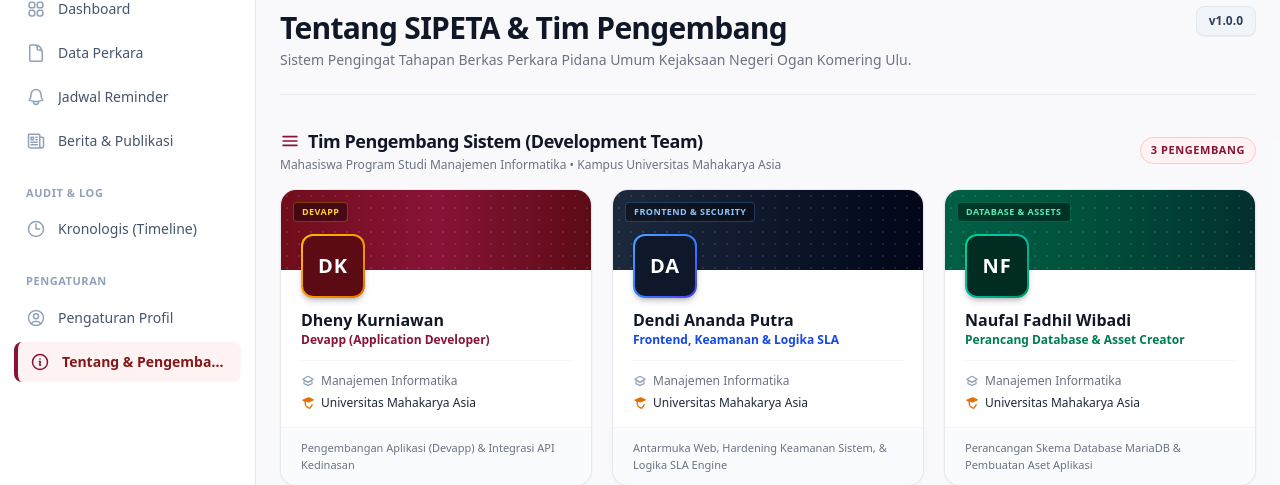
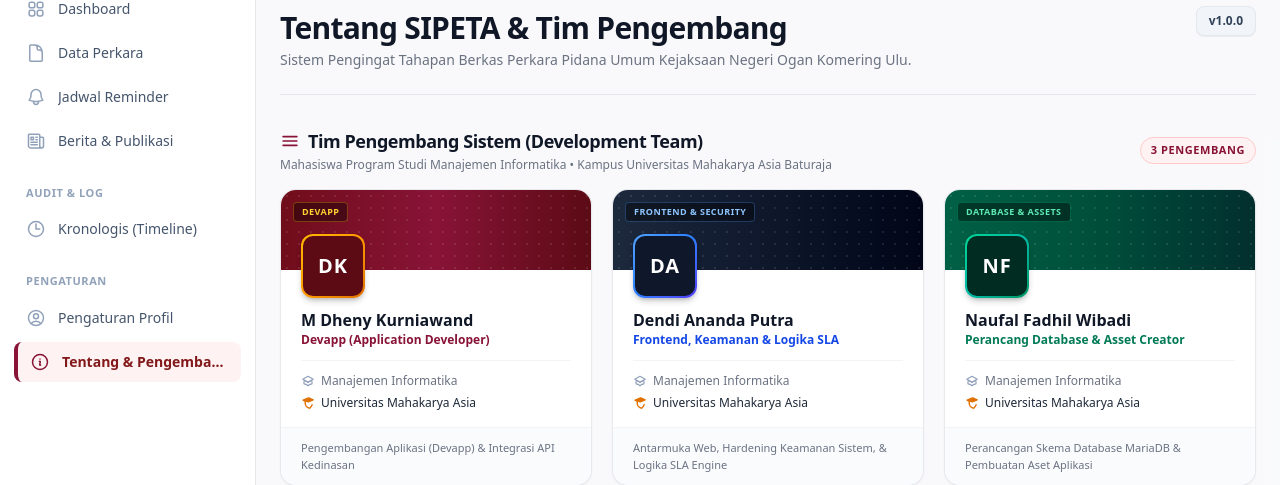
Before and after one commit to Fadhol1/sistem-reminder-kejaksaan, a Laravel app: page /tentang in a window 1280 px wide. Shown: the part 116-601 px from the top of the page. Run offline with Laravel 12, Linux system fonts and the light colour scheme; the visitor is signed in with stand-in values (Sample User, id 1); style sheets or scripts are compiled from the project's sources; some web fonts are replaced.

Commit message:
docs(ui): update developer information and campus name
Update the "About" page to reflect the correct campus location and
correct the name of the first developer.

```diff
--- a/resources/views/tentang.blade.php
+++ b/resources/views/tentang.blade.php
@@ -27,8 +27,8 @@
         </div>
 
         <!-- ========================================================
-             SEKSI 1: TIM PENGEMBANG (3 DEVELOPERS)
-            ======================================================== -->
+                             SEKSI 1: TIM PENGEMBANG (3 DEVELOPERS)
+                            ======================================================== -->
         <div class="space-y-4">
             <div class="flex items-center justify-between">
                 <div>
@@ -41,7 +41,7 @@
                         Tim Pengembang Sistem (Development Team)
                     </h2>
                     <p class="text-xs text-gray-500 mt-0.5">Mahasiswa Program Studi Manajemen Informatika &bull; Kampus
-                        Universitas Mahakarya Asia</p>
+                        Universitas Mahakarya Asia Baturaja</p>
                 </div>
                 <span
                     class="hidden sm:inline-flex text-[11px] font-bold text-[#881337] bg-red-50 border border-red-200 px-2.5 py-1 rounded-full uppercase tracking-wider">
@@ -51,7 +51,7 @@
 
             <div class="grid grid-cols-1 md:grid-cols-3 gap-5">
 
-                <!-- PENGEMBANG 1: Dheny Kurniawan -->
+                <!-- PENGEMBANG 1:M Dheny Kurniawand -->
                 <div
                     class="bg-white rounded-2xl border border-gray-200/90 shadow-xs hover:shadow-md transition-shadow overflow-hidden flex flex-col justify-between">
                     <div>
@@ -80,7 +80,7 @@
                                 </div>
                             </div>
 
-                            <h3 class="text-base font-bold text-gray-900 leading-tight">Dheny Kurniawan</h3>
+                            <h3 class="text-base font-bold text-gray-900 leading-tight">M Dheny Kurniawand</h3>
                             <p class="text-xs font-semibold text-[#881337] mt-0.5">Devapp (Application Developer)</p>
 
                             <div class="mt-3 pt-3 border-t border-gray-100 space-y-1.5 text-xs text-gray-600">
@@ -236,8 +236,8 @@
         </div>
 
         <!-- ========================================================
-                                                                         SEKSI 2: TENTANG SISTEM SIPETA & KEJAKSAAN NEGERI OKU
-                                                                         ======================================================== -->
+                                                                                         SEKSI 2: TENTANG SISTEM SIPETA & KEJAKSAAN NEGERI OKU
+                                                                                         ======================================================== -->
         <div class="grid grid-cols-1 lg:grid-cols-12 gap-6 pt-2">
 
             <!-- Detail Aplikasi SIPETA -->
```
